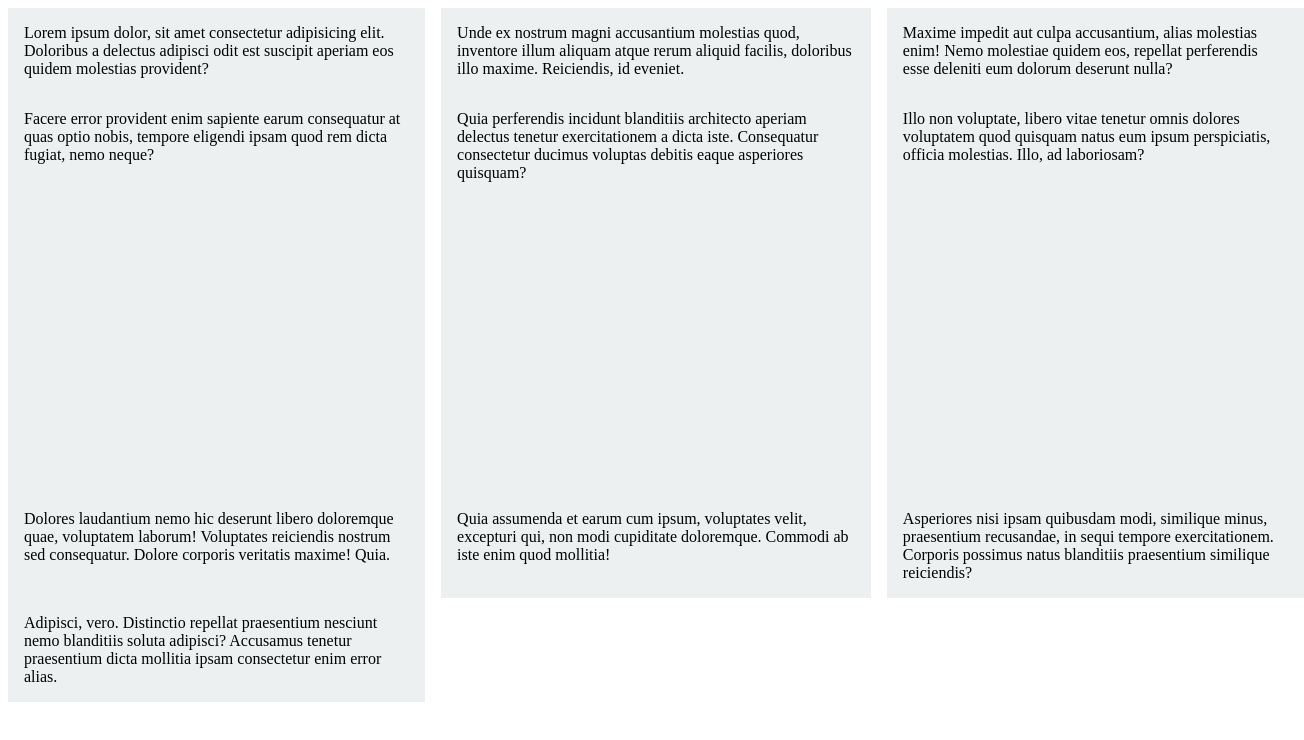
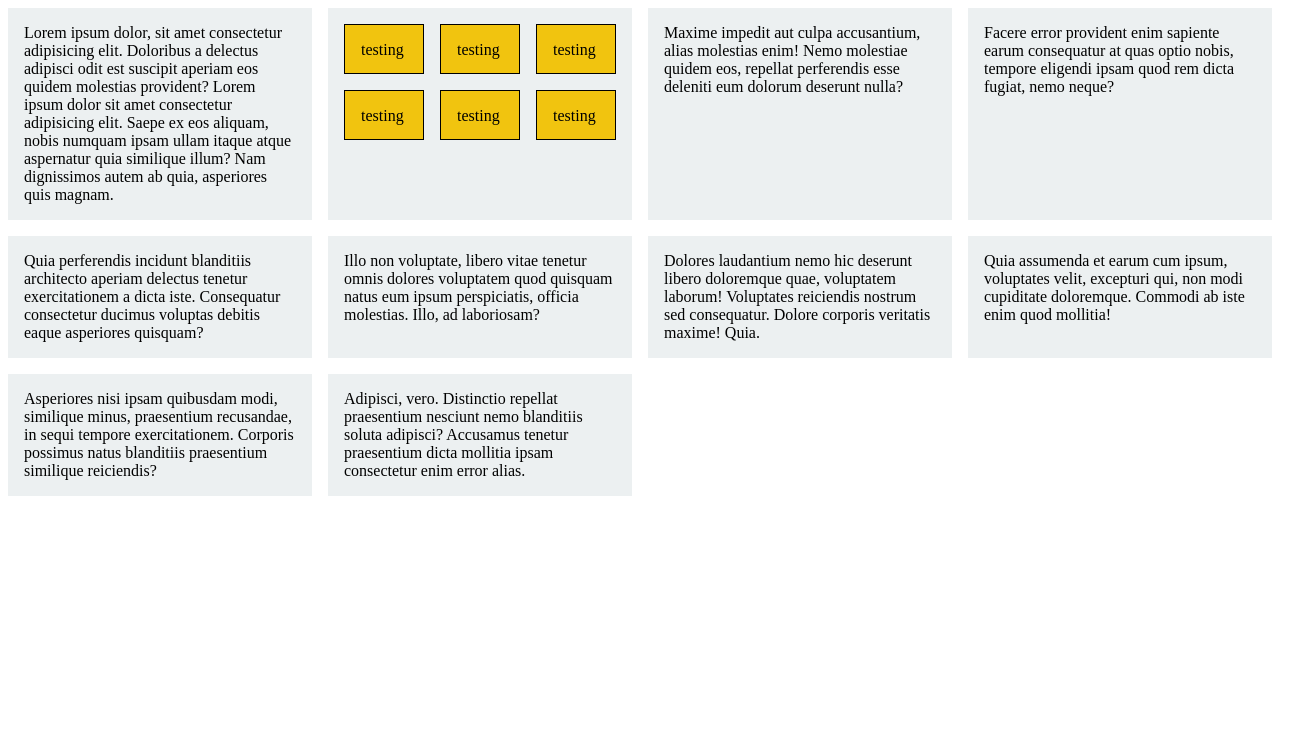
Before and after one commit to cristhianzb/css-grid, a plain HTML site: page index.html in a window 1280 px wide. Shown: the whole page, 1304 px wide, since content can reach past the window. Drawn offline with Linux system fonts and the light colour scheme.

Commit message:
second practice

```diff
--- a/index.html
+++ b/index.html
@@ -8,8 +8,18 @@
 </head>
 <body>
   <div class="container">
-    <div>Lorem ipsum dolor, sit amet consectetur adipisicing elit. Doloribus a delectus adipisci odit est suscipit aperiam eos quidem molestias provident?</div>
-    <div>Unde ex nostrum magni accusantium molestias quod, inventore illum aliquam atque rerum aliquid facilis, doloribus illo maxime. Reiciendis, id eveniet.</div>
+    <div>
+      Lorem ipsum dolor, sit amet consectetur adipisicing elit. Doloribus a delectus adipisci odit est suscipit aperiam eos quidem molestias provident?
+      Lorem ipsum dolor sit amet consectetur adipisicing elit. Saepe ex eos aliquam, nobis numquam ipsam ullam itaque atque aspernatur quia similique illum? Nam dignissimos autem ab quia, asperiores quis magnam.
+    </div>
+    <div class="nested-grid">
+      <div>testing</div>
+      <div>testing</div>
+      <div>testing</div>
+      <div>testing</div>
+      <div>testing</div>
+      <div>testing</div>
+    </div>
     <div>Maxime impedit aut culpa accusantium, alias molestias enim! Nemo molestiae quidem eos, repellat perferendis esse deleniti eum dolorum deserunt nulla?</div>
     <div>Facere error provident enim sapiente earum consequatur at quas optio nobis, tempore eligendi ipsam quod rem dicta fugiat, nemo neque?</div>
     <div>Quia perferendis incidunt blanditiis architecto aperiam delectus tenetur exercitationem a dicta iste. Consequatur consectetur ducimus voluptas debitis eaque asperiores quisquam?</div>
--- a/styles.css
+++ b/styles.css
@@ -1,15 +1,28 @@
 .container {
   display: grid;
-  grid-template-columns: 33% 34% 33%;
-  grid-template-rows: auto 400px;
-  column-gap: 1em;
+  grid-template-columns: repeat(4, 1fr);
+  grid-template-rows: minmax(20, auto);
+  gap: 1em;
 }
 
-.container div {
+.nested-grid {
+  display: grid;
+  grid-template-columns: repeat(3, 1fr);
+  grid-auto-rows: 50px;
+  gap: 1em;
+}
+
+.nested-grid > div {
+  border: 1px solid #000;
+  background-color: #f1c40f;
+  padding: 1em;
+}
+
+.container > div {
   background: #ecf0f1;
   padding: 1em;
 }
 
-.container div:hover {
+.container > div:hover {
   border: 1px solid #f1c40f;
 }
```
